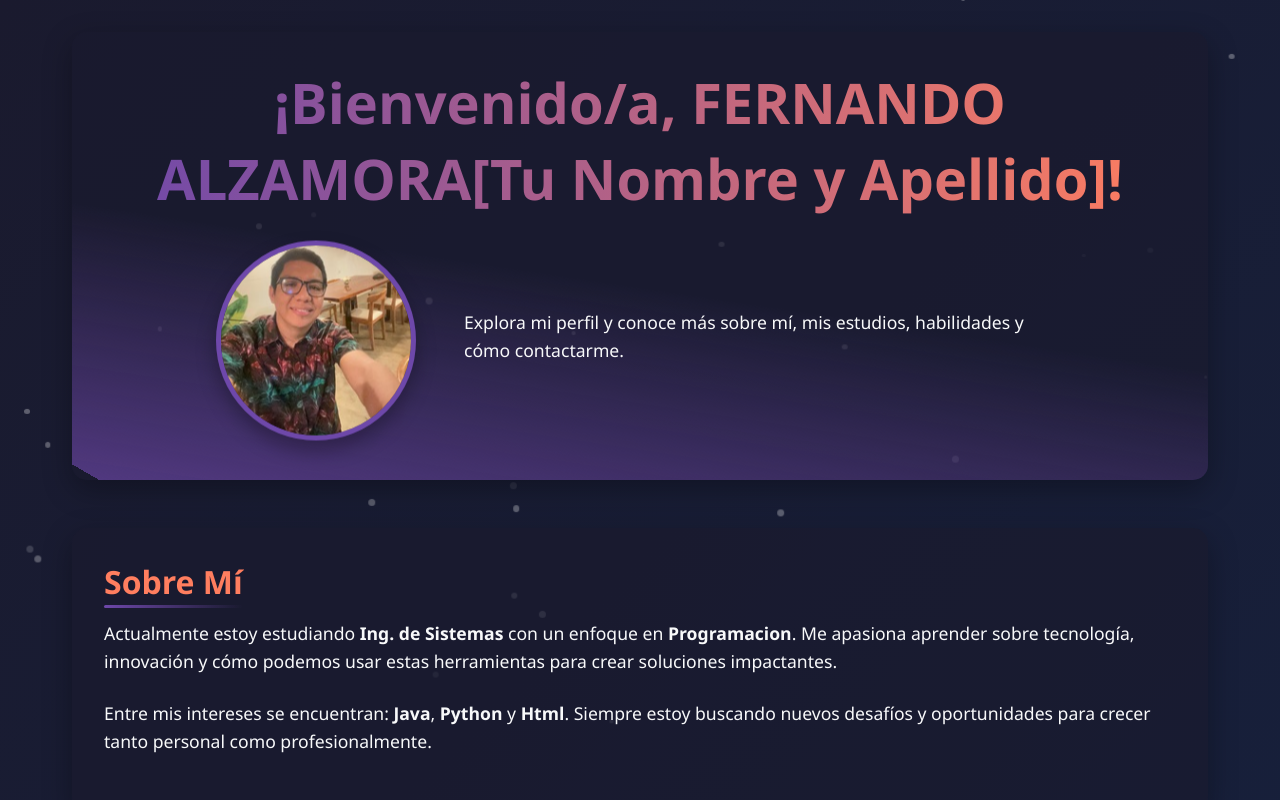
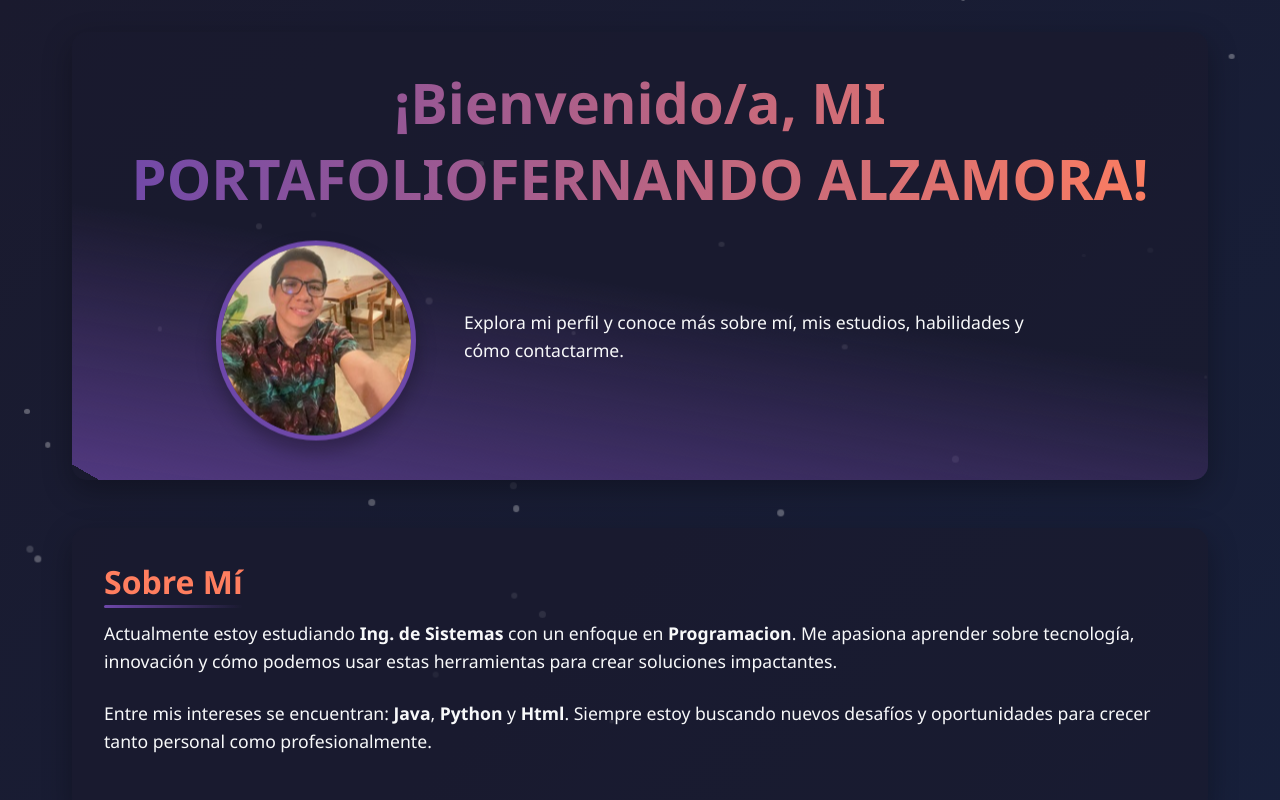
Before and after one commit to falzamora/feralzamora, a plain HTML site: page index.html in a window 1280 px wide. Shown: the top 800 px of the page. Drawn offline with Linux system fonts and the light colour scheme.

Commit message:
Update index.html

```diff
--- a/index.html
+++ b/index.html
@@ -291,7 +291,7 @@
 
     <div class="container">
         <header class="fade-in">
-            <h1>¡Bienvenido/a, <span id="name">FERNANDO ALZAMORA</span>!</h1>
+            <h1>¡Bienvenido/a, <span id="name">MI PORTAFOLIO</span>!</h1>
             <div class="profile">
                 <!-- Reemplaza "foto.jpg" con el nombre de tu archivo de imagen -->
                 <img src="fer.jpg" alt="Foto de perfil" class="profile-img">
@@ -442,7 +442,7 @@
             });
 
             // Efecto de escritura para el nombre
-            const name = '[Tu Nombre y Apellido]'; // Reemplaza con tu nombre
+            const name = 'FERNANDO ALZAMORA'; // Reemplaza con tu nombre
             const nameElement = document.getElementById('name');
             let i = 0;
 
```
